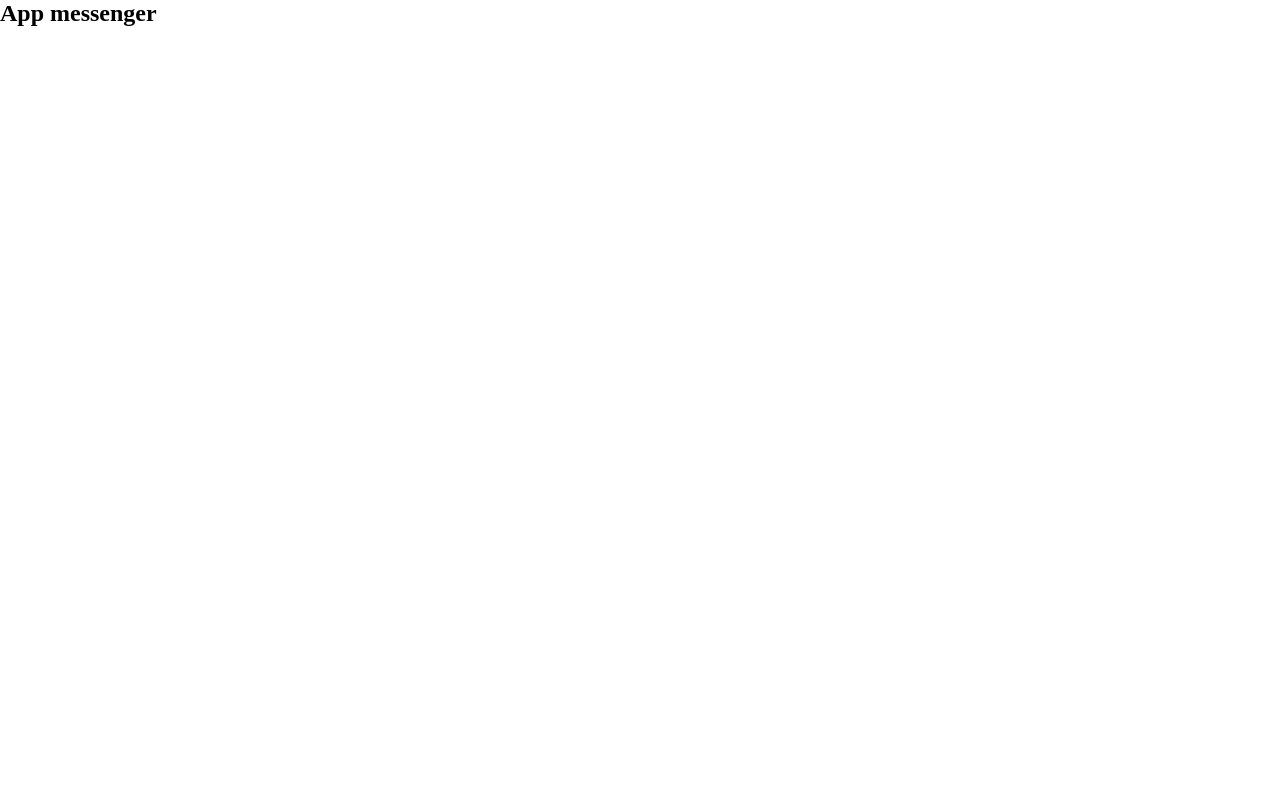
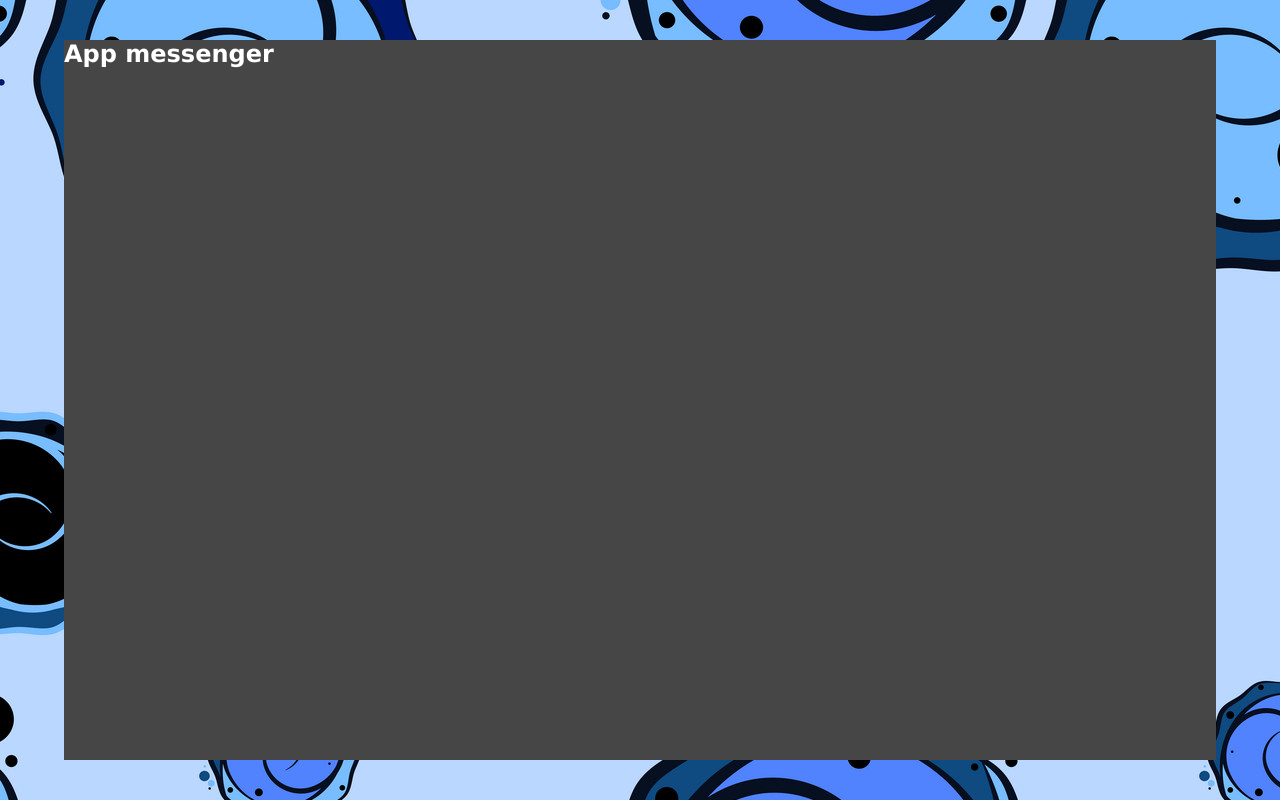
Before and after one commit to Benandry/chat_app, a React (Vite) app: page / in a window 1280 px wide. Built offline with nearby package versions, Linux system fonts and the light colour scheme.

Commit message:
feat: add image background and container

```diff
--- a/src/App.jsx
+++ b/src/App.jsx
@@ -2,9 +2,9 @@
 function App() {
 
   return (
-    <>
+    <div className="container">
      <h2>App messenger </h2>
-    </>
+    </div>
   )
 }
 
--- a/src/index.css
+++ b/src/index.css
@@ -2,4 +2,19 @@
   margin: 0;
   padding: 0;
   box-sizing: border-box;
+  font-family: 'Lucida Sans', 'Lucida Sans Regular', 'Lucida Grande', 'Lucida Sans Unicode', Geneva, Verdana, 'sans-serif';
 }
+
+body {
+ background-image: url("./assets/images/bg.jpg");
+ min-height: 100vh;
+ display: flex;
+ align-items: center;
+ justify-content: center;
+ color: white;
+}
+.container {
+ width: 90vw;
+ height: 90vh;
+ background-color: rgb(71, 70, 71);
+}
```
Also changed, not shown: src/assets/images/bg.jpg (added).
